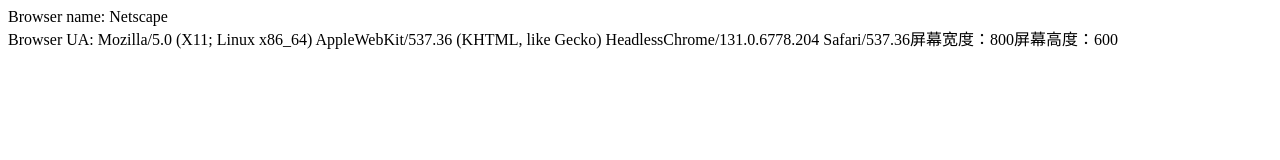
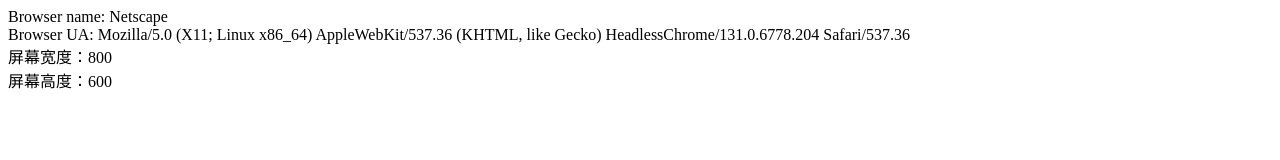
Before and after one commit to AHBICJ/ahbicj.github.io, a plain HTML site: page index.html in a window 1280 px wide. Drawn offline with Linux system fonts and the light colour scheme.

Commit message:
modifiy test HTML

```diff
--- a/index.html
+++ b/index.html
@@ -11,8 +11,8 @@
 	var ua = navigator.userAgent;
 	document.write("Browser name: " + browser)
 	document.write("<br>Browser UA: " + ua)
-	document.write( "屏幕宽度："+screen.width);
-	document.write( "屏幕高度："+screen.height);
+	document.write( "<br>屏幕宽度："+screen.width);
+	document.write( "<br>屏幕高度："+screen.height);
 </script>
 
 <body>
```
